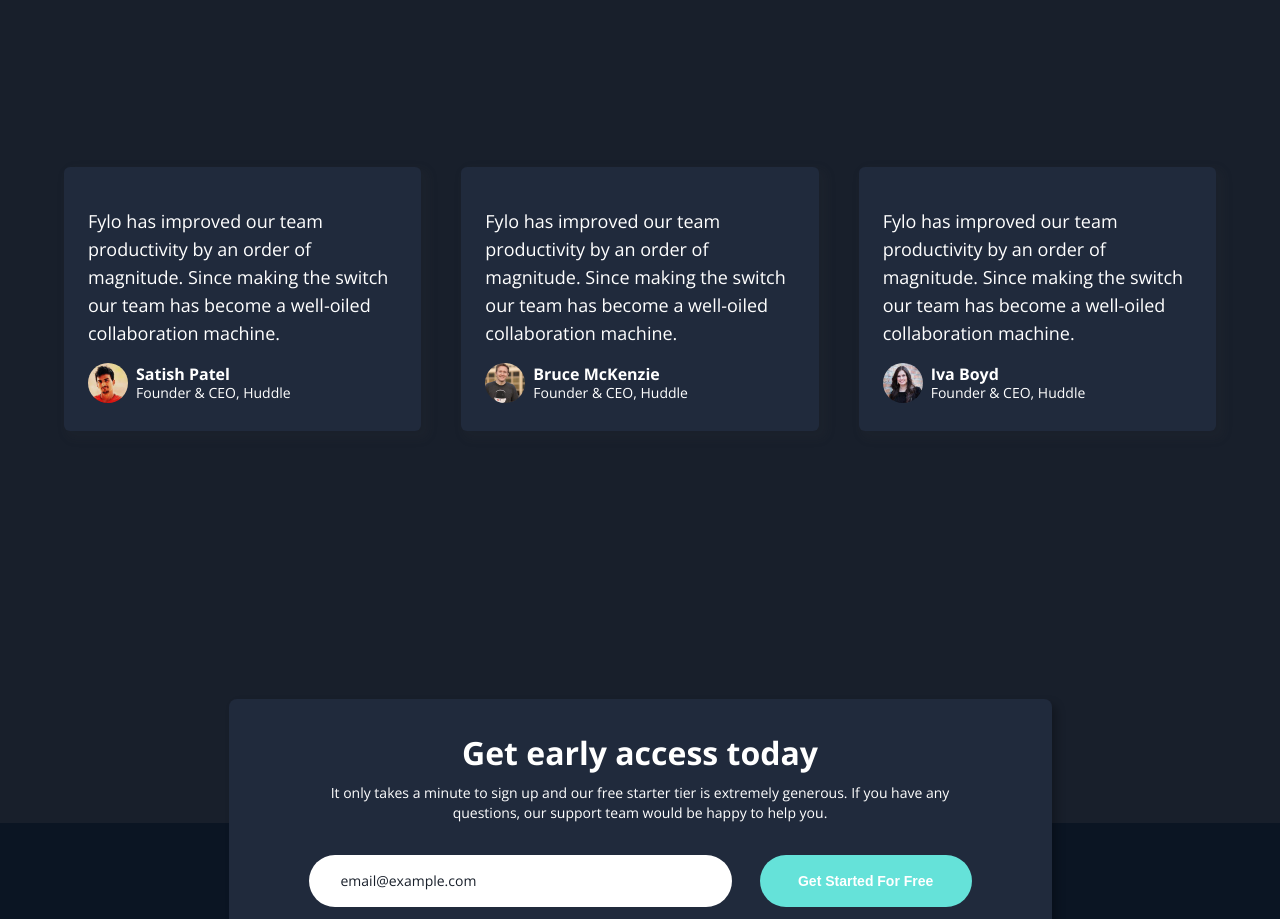
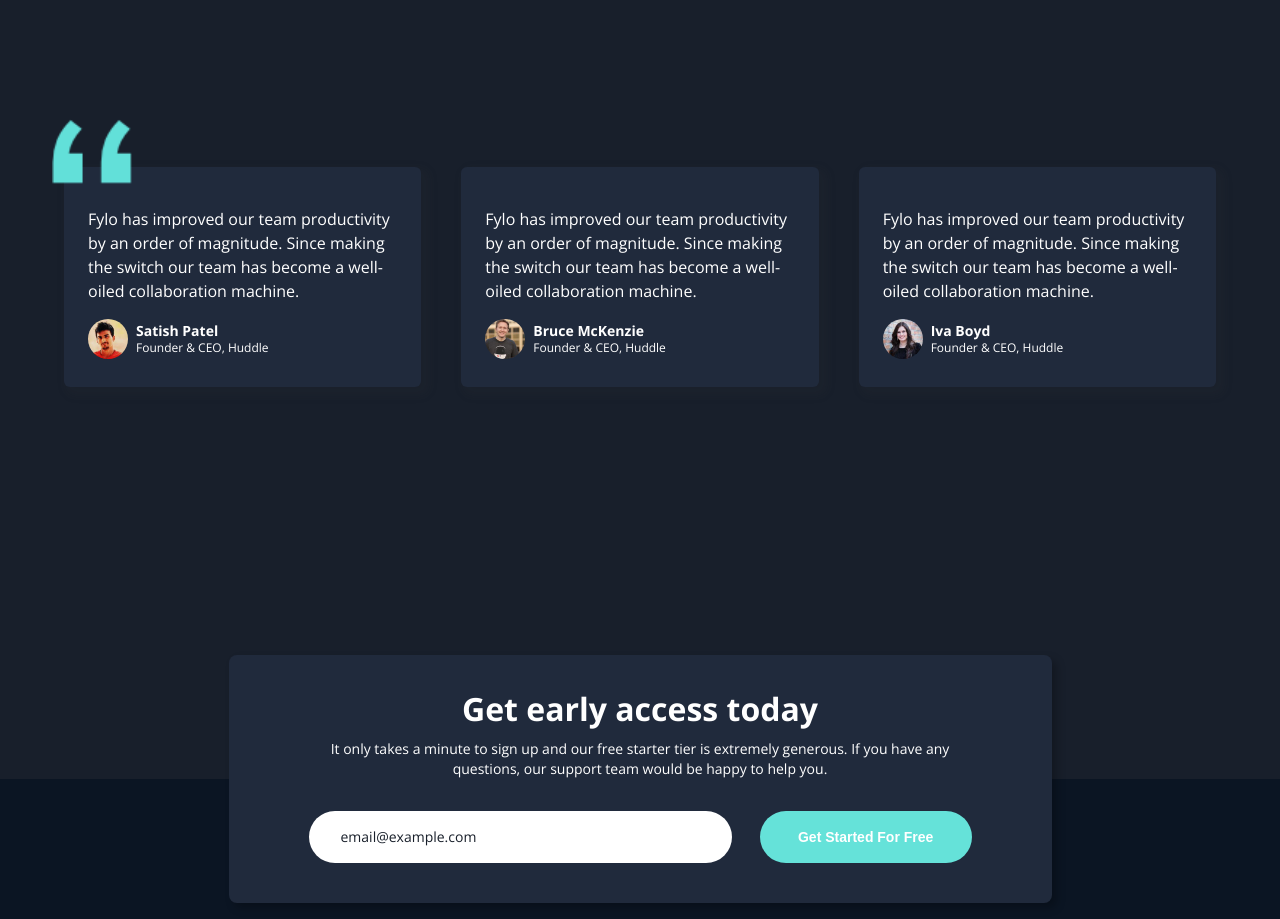
Before and after one commit to Chris-2811/08-fylo-landing-page, a website: page index.html in a window 1280 px wide. Shown: the part 2371-3290 px from the top of the page. Drawn offline with nearby package versions, Linux system fonts and the light colour scheme.

Commit message:
chaned font-size tesitmonials

```diff
--- a/index.html
+++ b/index.html
@@ -207,9 +207,9 @@
               <img
                 src="images/bg-quotes.png"
                 alt=""
-                class="absolute -top-[18px] w-8 -z-10 md:w-20 md:-top-12 md:-left-3"
+                class="absolute -top-[18px] w-8  md:w-20 md:-top-12 md:-left-3"
               />
-              <p class="mb-4 text-sm md:text-lg">
+              <p class="mb-4 text-sm md:text-base">
                 Fylo has improved our team productivity by an order of magnitude.
                 Since making the switch our team has become a well-oiled
                 collaboration machine.
@@ -221,10 +221,10 @@
                   class="w-8 h-8 md:w-10 md:h-10 rounded-full"
                 />
                 <div class="">
-                  <div class="text-xs md:text-base md:leading-none font-bold leading-none">
+                  <div class="text-xs md:text-sm md:leading-none font-bold leading-none">
                     Satish Patel
                   </div>
-                  <p class="text-xs md:text-sm md:leading-none leading-none mt-1">
+                  <p class="text-xs md:leading-none leading-none mt-1">
                     Founder & CEO, Huddle
                   </p>
                 </div>
@@ -234,7 +234,7 @@
             <div
               class="rounded-md shadow-xl bg-dark-blue-testimonials p-6 md:pt-10 md:pb-7"
             >
-              <p class="mb-4 text-sm md:text-lg">
+              <p class="mb-4 text-sm md:text-base">
                 Fylo has improved our team productivity by an order of magnitude.
                 Since making the switch our team has become a well-oiled
                 collaboration machine.
@@ -246,10 +246,10 @@
                   class="w-8 h-8 md:w-10 md:h-10 rounded-full"
                 />
                 <div class="">
-                  <div class="text-xs md:text-base md:leading-none  font-bold leading-none">
+                  <div class="text-xs md:text-sm md:leading-none  font-bold leading-none">
                     Bruce McKenzie
                   </div>
-                  <p class="text-xs md:text-sm md:leading-none leading-none mt-1">
+                  <p class="text-xs md:leading-none leading-none mt-1">
                     Founder & CEO, Huddle
                   </p>
                 </div>
@@ -259,7 +259,7 @@
             <div
               class="rounded-md shadow-xl bg-dark-blue-testimonials p-6 md:pt-10 md:pb-7"
             >
-              <p class="mb-4 text-sm md:text-lg">
+              <p class="mb-4 text-sm md:text-base">
                 Fylo has improved our team productivity by an order of magnitude.
                 Since making the switch our team has become a well-oiled
                 collaboration machine.
@@ -271,8 +271,8 @@
                   class="w-6 h-6 md:w-10 md:h-10 rounded-full"
                 />
                 <div class="">
-                  <div class="text-xs md:text-base md:leading-none  font-bold leading-none">Iva Boyd</div>
-                  <p class="text-xs md:text-sm md:leading-none leading-none mt-1">
+                  <div class="text-xs md:text-sm md:leading-none  font-bold leading-none">Iva Boyd</div>
+                  <p class="text-xs md:leading-none leading-none mt-1">
                     Founder & CEO, Huddle
                   </p>
                 </div>
```
Also changed, not shown: css/style.css.
